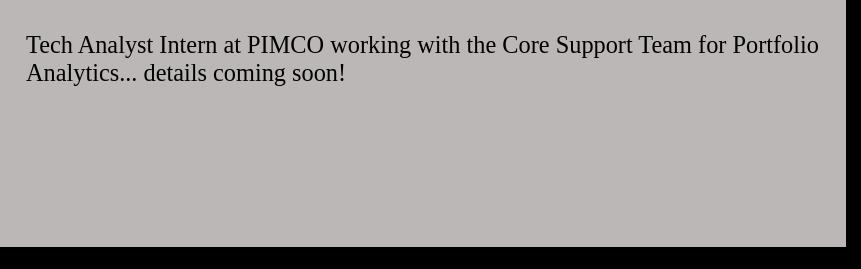
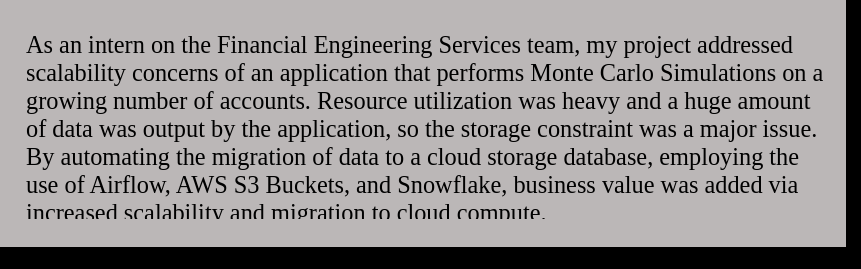
Before and after one commit to allenwu038/allenwu038.github.io, a plain HTML site: page projects.html in a window 1280 px wide. Shown: the part 247-516 px from the top of the page, 419-1280 px from the left. Drawn offline with Linux system fonts and the light colour scheme.

Commit message:
Added PIMCO Details

```diff
--- a/projects.html
+++ b/projects.html
@@ -46,7 +46,7 @@
                                     Remote Internship <br>
                                     [Language]
                                 </h4>
-                                <p class="card-text">Tech Analyst Intern at PIMCO working with the Core Support Team for Portfolio Analytics... details coming soon! </p>
+                                <p class="card-text">As an intern on the Financial Engineering Services team, my project addressed scalability concerns of an application that performs Monte Carlo Simulations on a growing number of accounts. Resource utilization was heavy and a huge amount of data was output by the application, so the storage constraint was a major issue. By automating the migration of data to a cloud storage database, employing the use of Airflow, AWS S3 Buckets, and Snowflake, business value was added via increased scalability and migration to cloud compute. </p>
                             </div>
                         </div>
                     </div>
```
